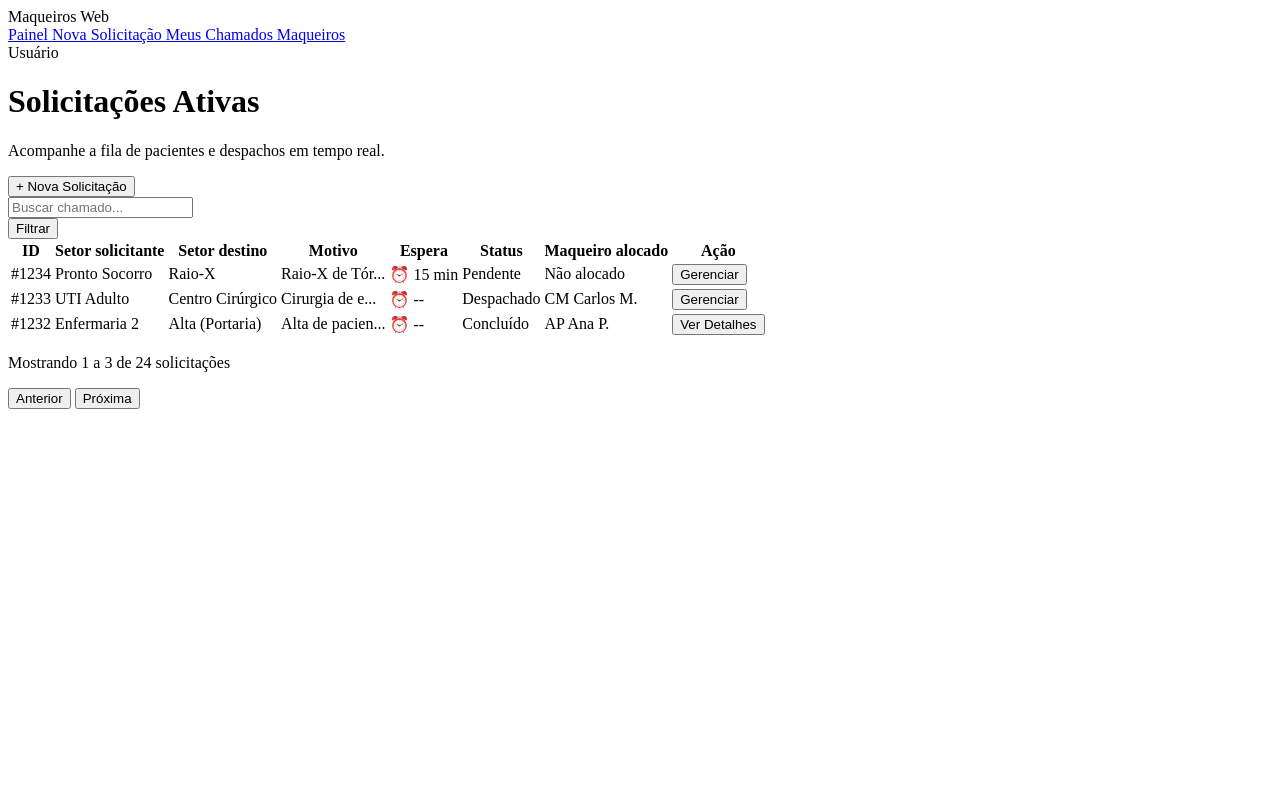
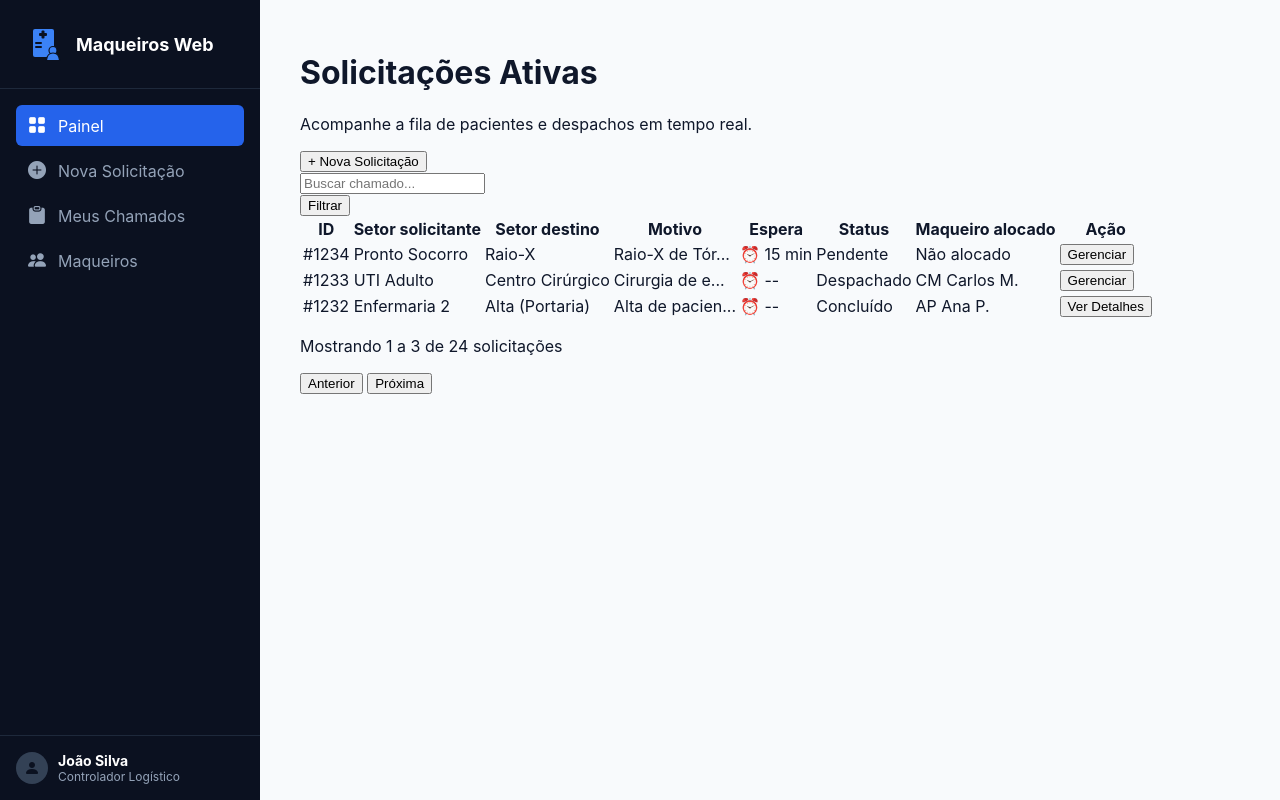
Before and after one commit to KayroBrasil/transppac-ui, a plain HTML site: page index.html in a window 1280 px wide. Drawn offline with nearby package versions, Linux system fonts and the light colour scheme.

Commit message:
Estilizar menu lateral do painel

```diff
--- a/css/style.css
+++ b/css/style.css
@@ -0,0 +1,188 @@
+/* ================================
+   CONFIGURAÇÕES GERAIS
+   ================================ */
+
+* {
+  box-sizing: border-box;
+}
+
+body {
+  margin: 0;
+  font-family:
+    -apple-system, BlinkMacSystemFont, "Segoe UI", Roboto, sans-serif;
+  background-color: #f8fafc;
+  color: #0f172a;
+}
+
+/* ================================
+   ESTRUTURA PRINCIPAL
+   ================================ */
+
+.app {
+  display: flex;
+  min-height: 100vh;
+}
+
+/* ================================
+   MENU LATERAL
+   ================================ */
+
+.menu-lateral {
+  width: 260px;
+  min-height: 100vh;
+  background-color: #0b1120;
+  flex-shrink: 0;
+}
+
+/* ================================
+   CONTEÚDO PRINCIPAL
+   ================================ */
+
+.conteudo-principal {
+  flex: 1;
+  min-width: 0;
+  padding: 32px 40px;
+}
+
+/* ================================
+   ESTRUTURA INTERNA DA SIDEBAR
+   ================================ */
+
+.menu-lateral {
+  display: flex;
+  flex-direction: column;
+}
+
+/* Navegação */
+
+.navegacao {
+  display: flex;
+  flex-direction: column;
+  gap: 4px;
+  padding: 16px;
+}
+
+.item-menu {
+  display: flex;
+  align-items: center;
+  gap: 12px;
+
+  padding: 10px 12px;
+
+  color: #94a3b8;
+  text-decoration: none;
+
+  border-radius: 6px;
+}
+
+.item-menu i {
+  font-size: 18px;
+}
+
+.item-menu.ativo {
+  background-color: #2563eb;
+  color: #ffffff;
+}
+
+.item-menu:hover {
+  background-color: #1e293b;
+  color: #ffffff;
+}
+
+.item-menu.ativo:hover {
+  background-color: #1d4ed8;
+  color: #ffffff;
+}
+/* Rodapé do usuário */
+
+.usuario {
+  margin-top: auto;
+  padding: 16px;
+  display: flex;
+  align-items: center;
+  gap: 10px;
+  color: #94a3b8;
+  border-top: 1px solid #1e293b;
+}
+
+.usuario i {
+  width: 32px;
+  height: 32px;
+
+  display: flex;
+  align-items: center;
+  justify-content: center;
+
+  background-color: #334155;
+  color: #0b1120;
+
+  border-radius: 50%;
+  font-size: 16px;
+}
+
+.dados-usuario {
+  display: flex;
+  flex-direction: column;
+}
+
+.dados-usuario strong {
+  color: #ffffff;
+  font-size: 14px;
+}
+
+.dados-usuario span {
+  font-size: 12px;
+}
+
+/* ================================
+   LOGO
+   ================================= */
+
+.logo {
+  display: flex;
+  align-items: center;
+  gap: 12px;
+  padding: 24px;
+  border-bottom: 1px solid #1e293b;
+}
+
+.logo-icone {
+  width: 40px;
+  height: 40px;
+  flex-shrink: 0;
+}
+
+.logo span {
+  color: #ffffff;
+  font-size: 18px;
+  font-weight: 700;
+}
+
+.hospital {
+  fill: #3b82f6;
+}
+
+.detalhe-logo {
+  fill: #0b1120;
+}
+
+.pessoa-cabeca {
+  fill: #3b82f6;
+  stroke: #0b1120;
+  stroke-width: 1.2;
+}
+
+.pessoa-ombros {
+  fill: #3b82f6;
+  stroke: #0b1120;
+  stroke-width: 1.2;
+  stroke-linecap: round;
+}
+
+/* ================================
+   ITENS DO MENU
+   ================================= */
+
+.item-menu {
+  text-decoration: none;
+}
--- a/index.html
+++ b/index.html
@@ -5,20 +5,95 @@
     <meta name="viewport" content="width=device-width, initial-scale=1.0" />
     <title>Painel de Controle</title>
     <link rel="stylesheet" href="css/style.css" />
+
+    <link
+      rel="stylesheet"
+      href="https://cdn.jsdelivr.net/npm/bootstrap-icons@1.11.3/font/bootstrap-icons.min.css"
+    />
   </head>
   <body>
     <div class="app">
       <aside class="menu-lateral">
         <div class="logo">
+          <svg class="logo-icone" viewBox="0 0 40 40" aria-hidden="true">
+            <!-- Prédio do hospital -->
+            <rect class="hospital" x="9" y="5" width="21" height="28" rx="2" />
+
+            <!-- Cruz -->
+            <rect
+              class="detalhe-logo"
+              x="15"
+              y="9"
+              width="8"
+              height="3"
+              rx="1"
+            />
+
+            <rect
+              class="detalhe-logo"
+              x="17.5"
+              y="6.5"
+              width="3"
+              height="8"
+              rx="1"
+            />
+
+            <!-- Dois traços -->
+            <rect
+              class="detalhe-logo"
+              x="11"
+              y="18"
+              width="7"
+              height="2"
+              rx="1"
+            />
+
+            <rect
+              class="detalhe-logo"
+              x="11"
+              y="22"
+              width="7"
+              height="2"
+              rx="1"
+            />
+
+            <!-- Pessoa na frente do hospital -->
+            <circle class="pessoa-cabeca" cx="29" cy="26.5" r="4" />
+
+            <path
+              class="pessoa-ombros"
+              d="M22.5 36c.5-4.5 2.8-7 6.5-7s6 2.5 6.5 7"
+            />
+          </svg>
+
           <span>Maqueiros Web</span>
         </div>
         <nav class="navegacao">
-          <a href="#" class="item-menu"> Painel </a>
-          <a href="#" class="item-menu"> Nova Solicitação </a>
-          <a href="#" class="item-menu"> Meus Chamados </a>
-          <a href="#" class="item-menu"> Maqueiros </a>
+          <a href="#" class="item-menu ativo">
+            <i class="bi bi-grid-fill"></i>
+            <span>Painel</span>
+          </a>
+          <a href="#" class="item-menu">
+            <i class="bi bi-plus-circle-fill"></i>
+            <span>Nova Solicitação</span>
+          </a>
+          <a href="#" class="item-menu">
+            <i class="bi bi-clipboard-fill"></i>
+            <span>Meus Chamados</span>
+          </a>
+          <a href="#" class="item-menu">
+            <i class="bi bi-people-fill"></i>
+            <span>Maqueiros</span>
+          </a>
         </nav>
-        <div class="usuario">Usuário</div>
+        <div class="usuario">
+          <i class="bi bi-person-fill"></i>
+
+          <div class="dados-usuario">
+            <strong>João Silva</strong>
+            <span>Controlador Logístico</span>
+          </div>
+        </div>
       </aside>
       <main class="conteudo-principal">
         <header class="cabecalho-pagina">
```
